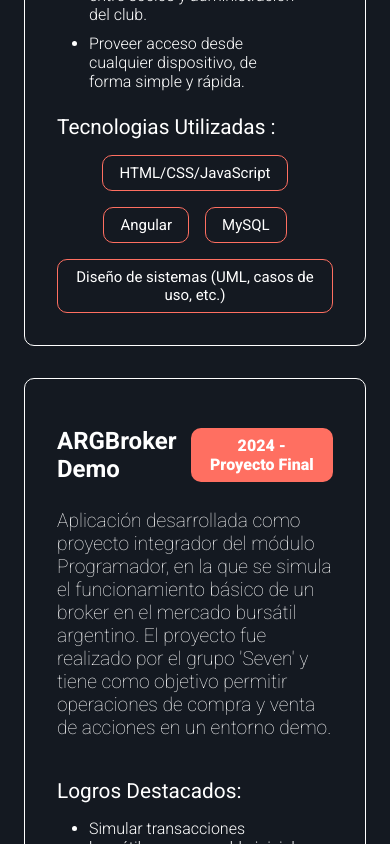
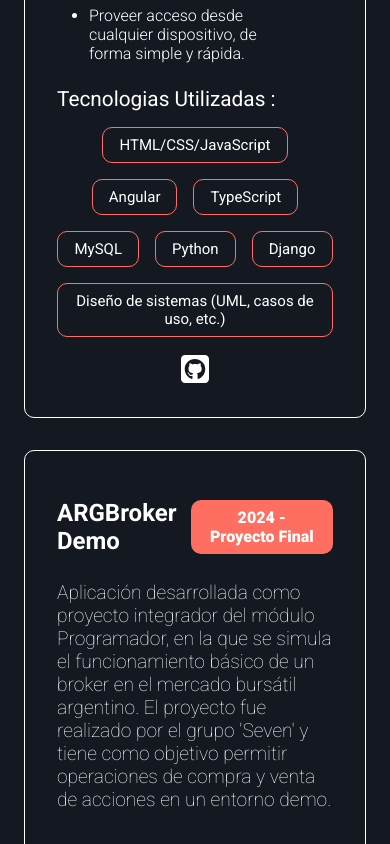
Before and after one commit to Fabrizio112/Fabrizio-Portfolio, a React (Vite) app: page / in a window 390 px wide. Shown: the part 5300-6144 px from the top of the page. Built offline with nearby package versions, Linux system fonts and the light colour scheme.

Commit message:
Agrega GitHub a Experience

```diff
--- a/src/assets/css/styles.css
+++ b/src/assets/css/styles.css
@@ -70,6 +70,10 @@ h4 {
 
 .color-light {
   color: white;
+}
+
+.color-dark {
+  color: black;
 }
 
 .hover-light:hover {
@@ -439,6 +443,7 @@ header #header-bottom {
   align-items: start;
   width: 100%;
   gap: 1.5rem;
+  position: relative;
 }
 #experience #experience-container .experience-card h3 {
   padding: 1rem 0;
@@ -508,6 +513,12 @@ header #header-bottom {
 }
 #experience #experience-container .experience-card .experience-card-bottom div span:hover {
   background-color: #FF6F61;
+}
+#experience #experience-container .experience-card .experience-card-bottom div .container-github a {
+  position: absolute;
+  right: 2rem;
+  bottom: 2rem;
+  text-decoration: none;
 }
 
 .card-black {
@@ -787,6 +798,9 @@ footer {
     width: 100%;
     text-align: center;
   }
+  #experience #experience-container .experience-card .experience-card-bottom .container-github a {
+    position: initial !important;
+  }
   .btn-project {
     width: 90px;
   }
--- a/src/assets/sass/_experience.scss
+++ b/src/assets/sass/_experience.scss
@@ -40,6 +40,7 @@
             align-items: start;
             width: 100%;
             gap: 1.5rem;
+            position: relative;
 
             h3 {
                 padding: 1rem 0;
@@ -118,6 +119,15 @@
                             background-color: $color-secondary;
                         }
                     }
+
+                    .container-github {
+                        a {
+                            position: absolute;
+                            right: 2rem;
+                            bottom: 2rem;
+                            text-decoration: none;
+                        }
+                    }
                 }
             }
         }
--- a/src/assets/sass/_mediaqueries.scss
+++ b/src/assets/sass/_mediaqueries.scss
@@ -112,6 +112,19 @@
             width: 100%;
             text-align: center;
         }
+
+        #experience-container {
+            .experience-card {
+                .experience-card-bottom {
+                    .container-github {
+                        a {
+
+                            position: initial !important;
+                        }
+                    }
+                }
+            }
+        }
     }
 
     .btn-project {
--- a/src/components/experience/Experience.tsx
+++ b/src/components/experience/Experience.tsx
@@ -4,14 +4,14 @@ import ExperienceCard from "./ExperienceCard";
 import LanguageContext from "../../context/LanguageContext";
 
 function Experience() {
-    const{english,languageDictionary}=useContext(LanguageContext)
+    const { english, languageDictionary } = useContext(LanguageContext)
     return (
-    <section id="experience">
-        <h4>{english?languageDictionary.experience.title:"Experiencia"}</h4>
-        <section id="experience-container">
-            {experience.map(exp => <ExperienceCard key={exp.id} id={exp.id} title={exp.title} date={exp.date} description={exp.description} goals={exp.goals} technologies={exp.technologies} />)}
-        </section>
-    </section> );
+        <section id="experience">
+            <h4>{english ? languageDictionary.experience.title : "Experiencia"}</h4>
+            <section id="experience-container">
+                {experience.map(exp => <ExperienceCard key={exp.id} id={exp.id} title={exp.title} date={exp.date} description={exp.description} goals={exp.goals} technologies={exp.technologies} gitHub={exp.gitHub} />)}
+            </section>
+        </section>);
 }
 
 export default Experience;
--- a/src/components/experience/ExperienceCard.tsx
+++ b/src/components/experience/ExperienceCard.tsx
@@ -2,40 +2,47 @@ import { useContext } from "react";
 import { experienceType } from "../../helpers/experience";
 import ThemeContext from "../../context/ThemeContext";
 import LanguageContext from "../../context/LanguageContext";
+import { FontAwesomeIcon } from "@fortawesome/react-fontawesome";
+import { faSquareGithub } from "@fortawesome/free-brands-svg-icons";
 
-function ExperienceCard({id,title,date,description,goals,technologies} :experienceType) {
+function ExperienceCard({ id, title, date, description, goals, technologies, gitHub }: experienceType) {
 
-    const{themeLight}=useContext(ThemeContext)
-    const{english,languageDictionary}=useContext(LanguageContext)
-    const {title:titulo,date:fecha,description:descripcion,goals:metas,technologies:tecnologias}=languageDictionary.experience.cards[id - 1]
+    const { themeLight } = useContext(ThemeContext)
+    const { english, languageDictionary } = useContext(LanguageContext)
+    const { title: titulo, date: fecha, description: descripcion, goals: metas, technologies: tecnologias } = languageDictionary.experience.cards[id - 1]
     return (
-    <section className={`experience-card ${themeLight?"card-light":"card-black"}`}>
+        <section className={`experience-card ${themeLight ? "card-light" : "card-black"}`}>
             <div className="experience-card-top">
                 <div>
-                <h3>{english?titulo:title}</h3>
-                <span>{english?fecha:date}</span>
+                    <h3>{english ? titulo : title}</h3>
+                    <span>{english ? fecha : date}</span>
                 </div>
-            <p>{english?descripcion:description}</p>
+                <p>{english ? descripcion : description}</p>
             </div>
             <div className="experience-card-middle">
-            <h5>{english?languageDictionary.experience.logros:"Logros Destacados"}:</h5>
+                <h5>{english ? languageDictionary.experience.logros : "Logros Destacados"}:</h5>
                 <ul>
-                {english?
-                    metas.map(m=> <li>{m.point}</li>)
-                    :goals.map(g => <li>{g.point}</li>)
+                    {english ?
+                        metas.map(m => <li>{m.point}</li>)
+                        : goals.map(g => <li>{g.point}</li>)
                     }
                 </ul>
             </div>
             <div className="experience-card-bottom">
-            <p>{english?languageDictionary.experience.tecnologias:"Tecnologias Utilizadas"} :</p>
+                <p>{english ? languageDictionary.experience.tecnologias : "Tecnologias Utilizadas"} :</p>
                 <div>
-                {english?
-                tecnologias.map((t,index)=> <span key={index}>{t.tech}</span>)
+                    <div>
+                        {english ?
+                            tecnologias.map((t, index) => <span key={index}>{t.tech}</span>)
                             :
-                technologies.map((t,index)=> <span key={index}>{t.tech}</span>)}
+                            technologies.map((t, index) => <span key={index}>{t.tech}</span>)}
+                    </div>
+                    <div className="container-github">
+                        <a href={gitHub} className={themeLight ? "color-dark" : "color-light"} target="_blank"><FontAwesomeIcon size="2x" icon={faSquareGithub} /></a>
                     </div>
                 </div>
-    </section> );
+            </div>
+        </section>);
 }
 
 export default ExperienceCard;
--- a/src/components/footer/Footer.tsx
+++ b/src/components/footer/Footer.tsx
@@ -1,6 +1,6 @@
 function Footer() {
     return (<footer>
-        <span>2025 Fabrizio Avila Portfolio</span>
+        <span>{new Date().getFullYear()} Fabrizio Avila Portfolio</span>
     </footer>);
 }
 
--- a/src/helpers/experience.ts
+++ b/src/helpers/experience.ts
@@ -1,21 +1,22 @@
-export type experienceType={
-    id:number
-    title:string
-    description:string
-    date:string
-    goals:{
-        point:string
-    }[],
-    technologies:{
-        tech:string
-    }[]
+export type experienceType = {
+  id: number
+  title: string
+  description: string
+  date: string
+  goals: {
+    point: string
+  }[],
+  technologies: {
+    tech: string
+  }[],
+  gitHub: string
 }
 
-export const experience : experienceType[] = [
+export const experience: experienceType[] = [
   {
     id: 1,
-    title: "SISEP - Gestión Deportiva de Clubes (En progreso)",
-    date:"2025 - Proyecto Final",
+    title: "SISEP - Gestión Deportiva de Clubes",
+    date: "2025 - Proyecto Final",
     description:
       "Aplicación web desarrollada como proyecto académico para mejorar la organización interna y la comunicación entre los clubes deportivos y sus socios. El sistema busca centralizar información clave y digitalizar procesos que suelen realizarse de forma manual o desorganizada.",
     goals: [
@@ -43,17 +44,27 @@ export const experience : experienceType[] = [
         tech: "Angular"
       },
       {
+        tech: "TypeScript"
+      },
+      {
         tech: "MySQL"
+      },
+      {
+        tech: "Python"
+      },
+      {
+        tech: "Django"
       },
       {
         tech: "Diseño de sistemas (UML, casos de uso, etc.)"
       }
-    ]
+    ],
+    gitHub: "https://github.com/El-palomar/ElPalomar"
   },
   {
     id: 2,
     title: "ARGBroker Demo ",
-    date:"2024 - Proyecto Final",
+    date: "2024 - Proyecto Final",
     description:
       "Aplicación desarrollada como proyecto integrador del módulo Programador, en la que se simula el funcionamiento básico de un broker en el mercado bursátil argentino. El proyecto fue realizado por el grupo 'Seven' y tiene como objetivo permitir operaciones de compra y venta de acciones en un entorno demo.",
     goals: [
@@ -71,6 +82,7 @@ export const experience : experienceType[] = [
       { tech: "Diagrama de clases UML" },
       { tech: "Modelado de Base de Datos" },
       { tech: "GitHub" }
-    ]
+    ],
+    gitHub: "https://github.com/Grupo-Seven-ISPC/ARGBroker-Demo-Grupo-Seven"
   }
 ];
```
Also changed, not shown: src/assets/sass/_general.scss (+50 -34 lines), src/components/contact/Contact.tsx (+9 -9 lines), 1 other file (tests, documents, lock files or other folders). Lines whose indentation alone changed are shown as unchanged.
